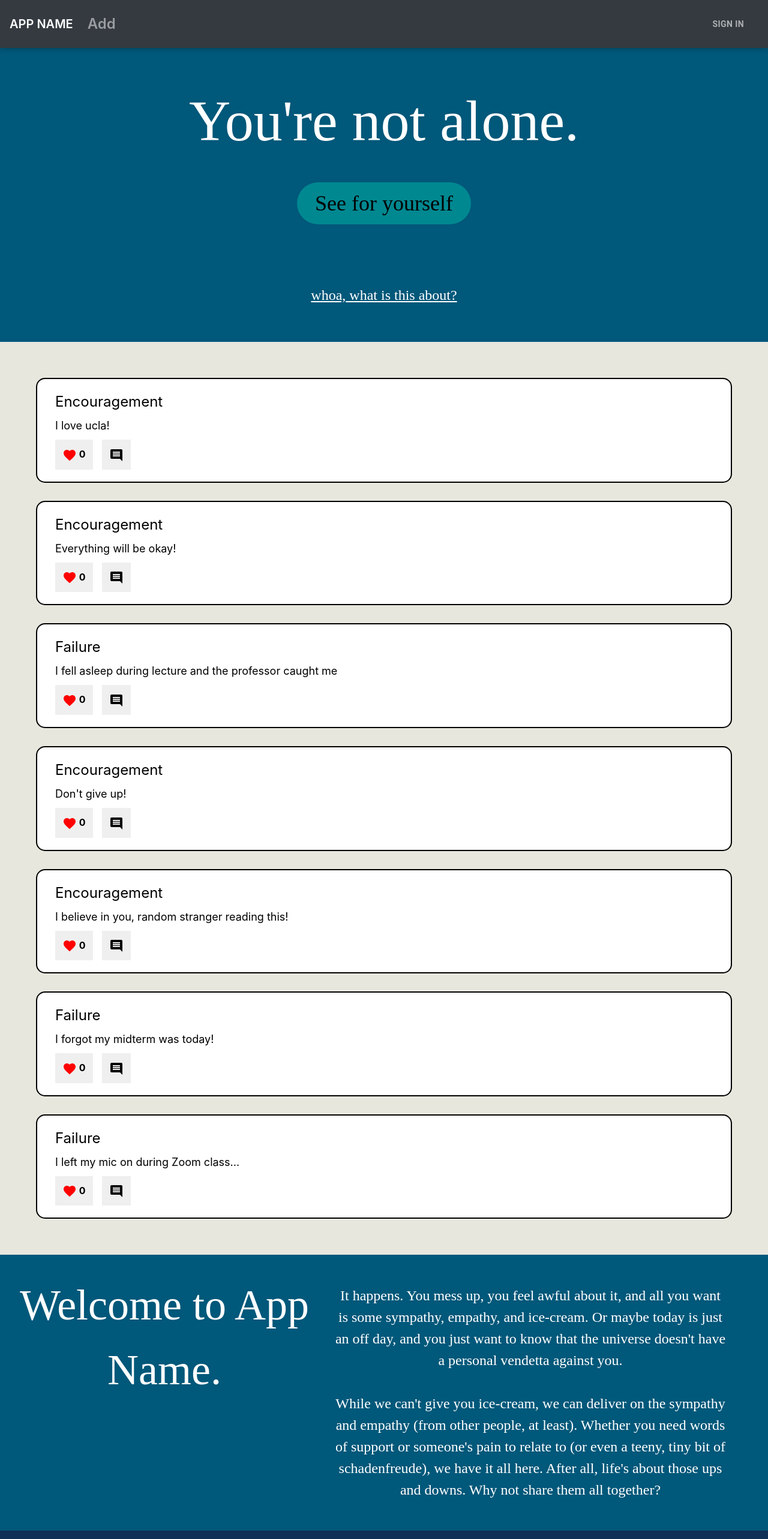
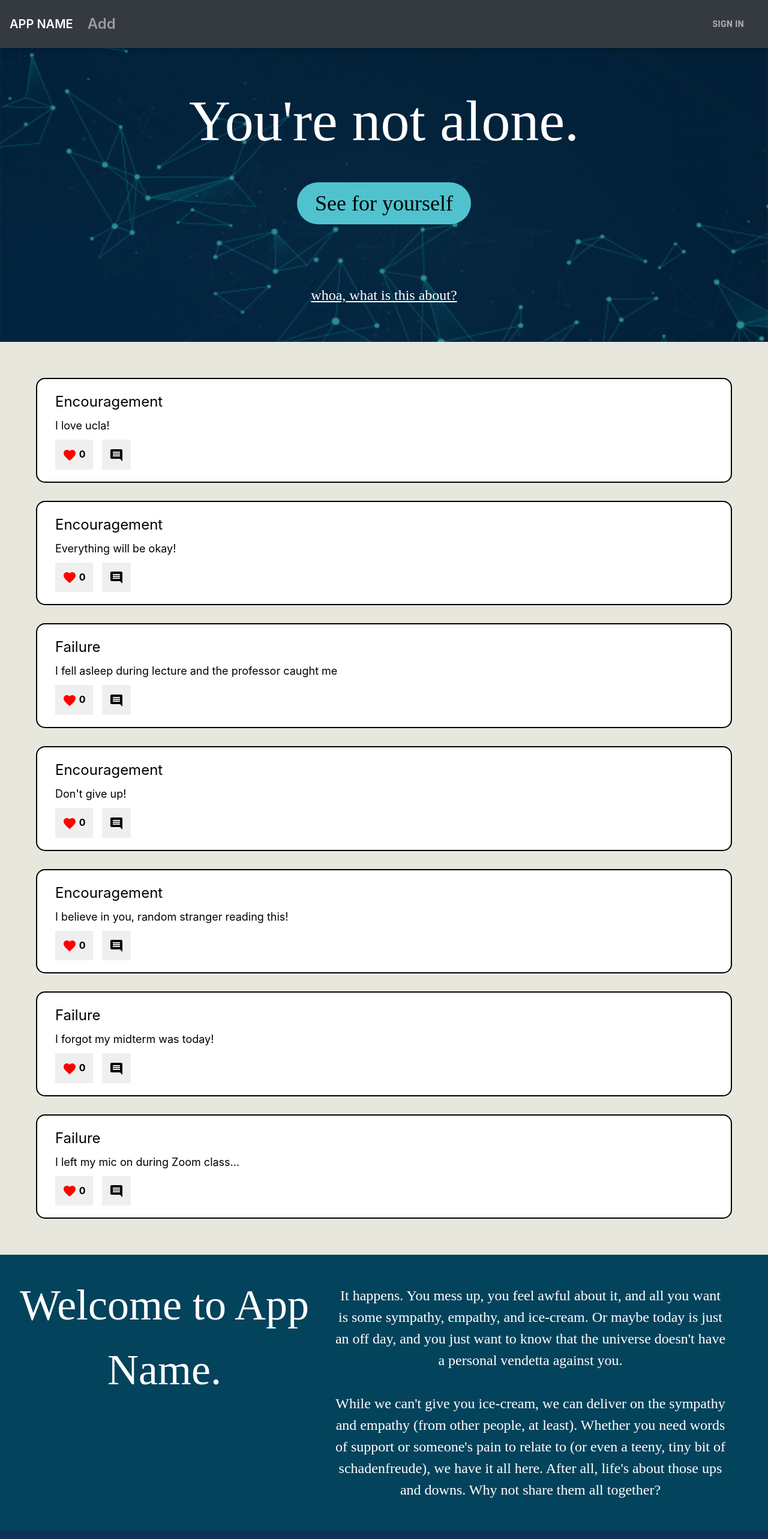
Before and after one commit to DianaDai426/HOTH-2021, a React (Create React App) app in the folder client/: page / in a window 1280 px wide. Shown: the top 2566 px of the page at 60% size. Built offline with nearby package versions, Linux system fonts and the light colour scheme.

Commit message:
background image on landing

```diff
--- a/client/src/pages/About/About.module.scss
+++ b/client/src/pages/About/About.module.scss
@@ -1,5 +1,5 @@
 .wrap{
-    background-color: #00587a;
+    background-color: #04435c;
     height:100%;
     display: flex;
     align-items: center;
--- a/client/src/pages/Landing/Landing.module.scss
+++ b/client/src/pages/Landing/Landing.module.scss
@@ -1,7 +1,10 @@
 html{scroll-behavior:smooth}
 .wrap{
     height:100%;
-    background-color: #00587a;
+    background-image: url("../../network-abstract-connections-with-dots-lines-blue-background_110633-575.jpg");
+    box-shadow: 0 100vw #031e3580 inset;
+    background-size: 100vw 100vh;
+    background-color: #04435c;
     margin: 0px;
 
     .landing{
@@ -42,7 +45,7 @@ html{scroll-behavior:smooth}
         width:auto;
         margin:auto;
         color: #000000;
-        background-color:#008891;
+        background-color:#5ad9e2e0;
 
 
         border-radius: 1em;
```
Also changed, not shown: client/src/network-abstract-connections-with-dots-lines-blue-background_110633-575.jpg (added).
